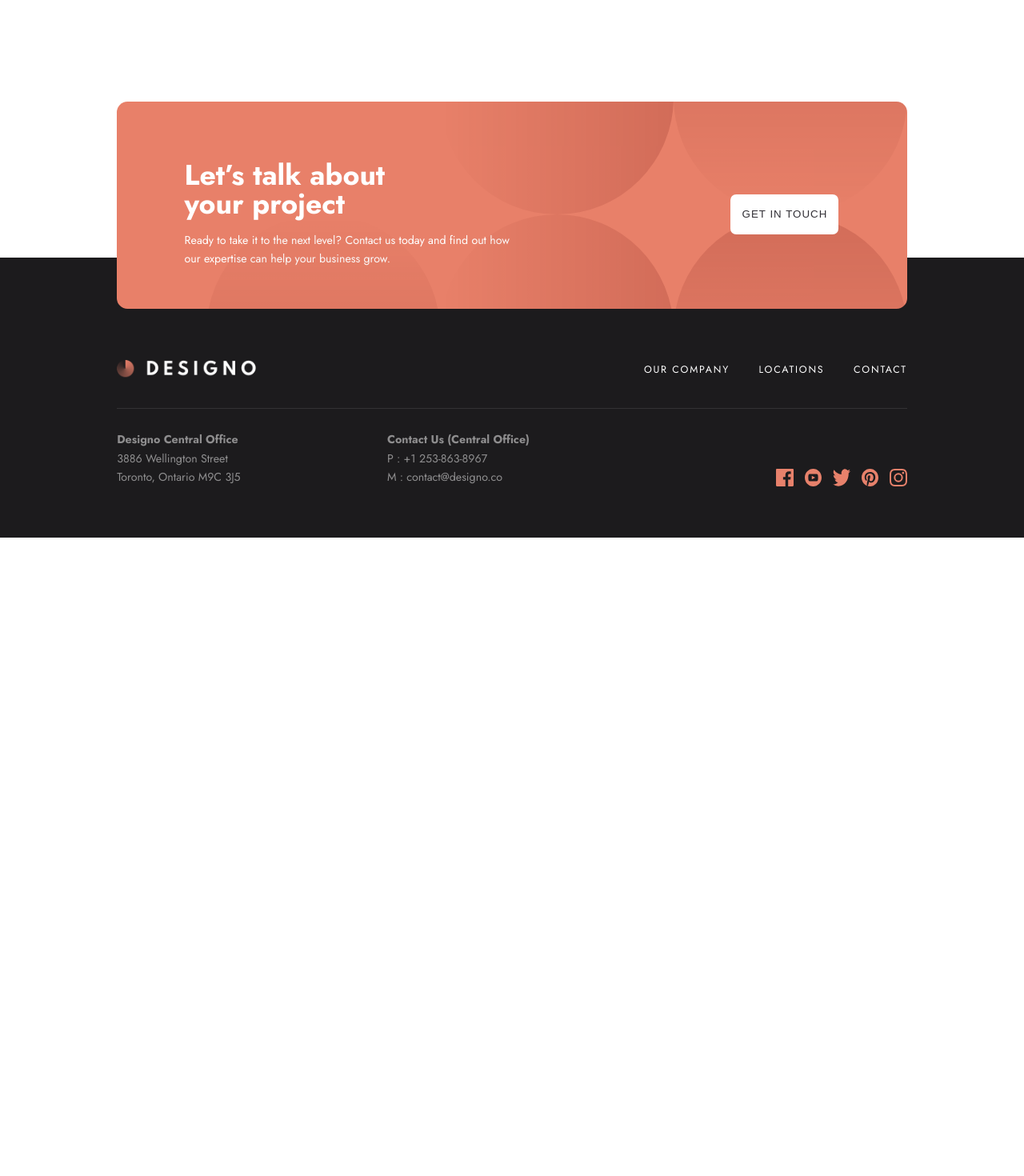
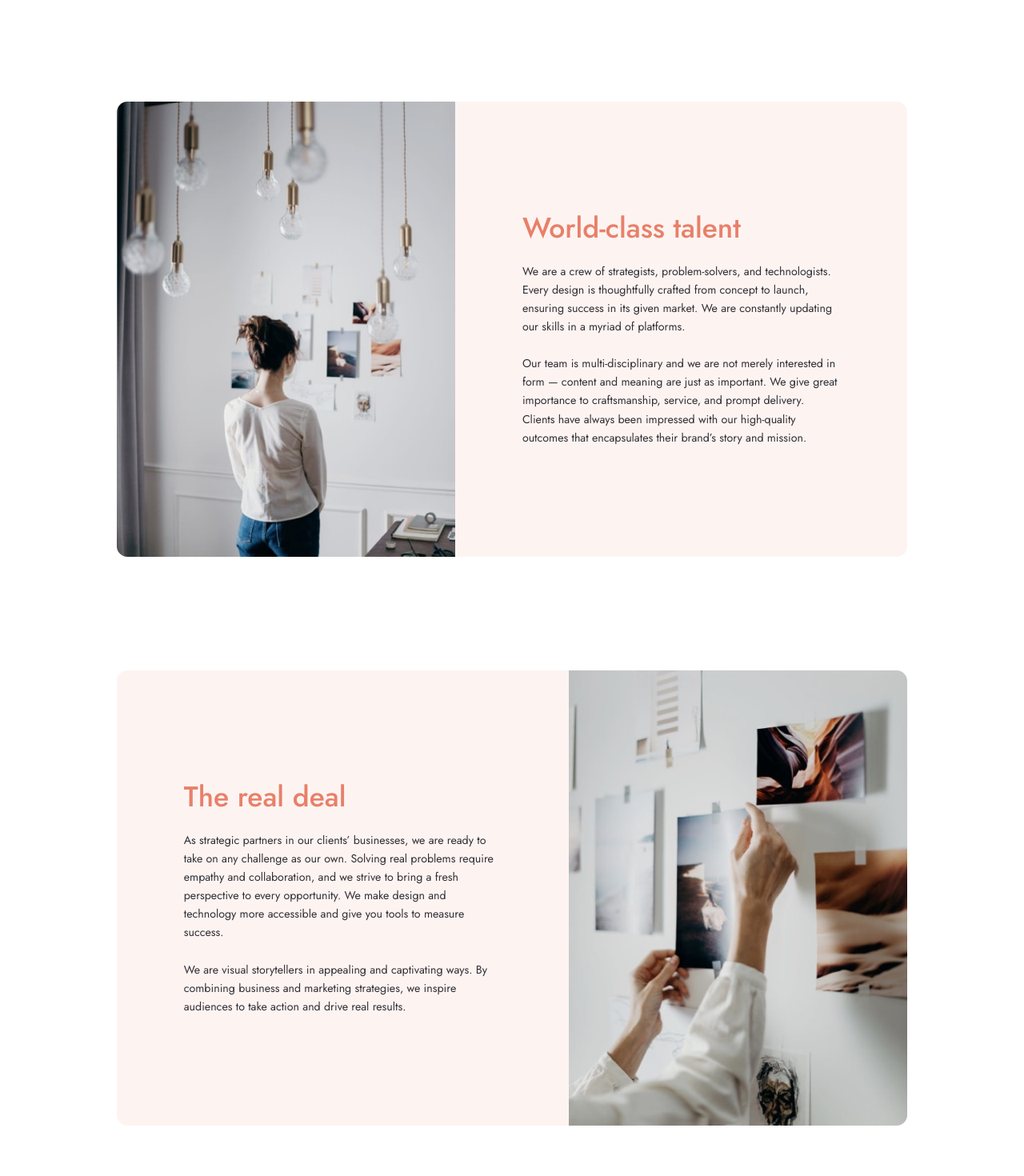
Before and after one commit to CodeVee/designo-multi-page-website, an Angular app: page /about in a window 1280 px wide. Shown: the part 580-2050 px from the top of the page at 80% size. Before the commit the page ends 1252 px from the top, so only its background shows below. Built offline with nearby package versions, Linux system fonts and the light colour scheme.

Commit message:
added board

```diff
--- a/src/app/pages/about/about.component.html
+++ b/src/app/pages/about/about.component.html
@@ -10,4 +10,40 @@
     </span>
     <img src="assets/about/desktop/image-about-hero.jpg" alt="hero" class="note right-side">
   </app-big-banner>
+  <section class="board mb br-15">
+    <img src="assets/about/desktop/image-world-class-talent.jpg" alt="world-class" class="board__img br-left">
+    <div class="board__info relative">
+      <h3 class="text-mds text-peach fw-500">World-class talent</h3>
+      <div class="board__details">
+        <p class="text-xs text-dark fw-400">
+          We are a crew of strategists, problem-solvers, and technologists. Every design is thoughtfully
+          crafted from concept to launch, ensuring success in its given market. We are constantly updating
+          our skills in a myriad of platforms.
+        </p>
+        <p class="text-xs text-dark fw-400">
+          Our team is multi-disciplinary and we are not merely interested in form — content and meaning
+          are just as important. We give great importance to craftsmanship, service, and prompt delivery.
+          Clients have always been impressed with our high-quality outcomes that encapsulates their
+          brand’s story and mission.
+        </p>
+      </div>
+    </div>
+  </section>
+  <section class="board mb br-15">
+    <div class="board__info relative">
+      <h3 class="text-mds text-peach fw-500">The real deal</h3>
+      <div class="board__details">
+        <p class="text-xs text-dark fw-400">
+          As strategic partners in our clients’ businesses, we are ready to take on any challenge as our own.
+          Solving real problems require empathy and collaboration, and we strive to bring a fresh perspective to every
+          opportunity. We make design and technology more accessible and give you tools to measure success.
+        </p>
+        <p class="text-xs text-dark fw-400">
+          We are visual storytellers in appealing and captivating ways. By combining business and marketing strategies,
+          we inspire audiences to take action and drive real results.
+        </p>
+      </div>
+    </div>
+    <img src="assets/about/desktop/image-real-deal.jpg" alt="real-deal" class="board__img br-right">
+  </section>
 </div>
--- a/src/app/pages/about/about.component.scss
+++ b/src/app/pages/about/about.component.scss
@@ -1,3 +1,43 @@
+@import 'components';
+
 .note {
   width: 100%;
 }
+
+.br-left {
+  border-top-left-radius: 1.5rem;
+  border-bottom-left-radius: 1.5rem;
+}
+
+.br-right {
+  border-top-right-radius: 1.5rem;
+  border-bottom-right-radius: 1.5rem;
+}
+.board {
+  height: 64rem;
+  display: flex;
+  background: $plain-peach;
+
+  &__img {
+    width: 47.6rem;
+
+  }
+
+  &__info {
+    flex: 1;
+    padding: 15.4rem 9.6rem 15.4rem 9.4rem;
+
+    h3 {
+      margin-bottom: 2.4rem;
+    }
+  }
+
+
+
+  &__details {
+    height: 26rem;
+    display: flex;
+    justify-content: space-between;
+    flex-direction: column;
+  }
+}
```
